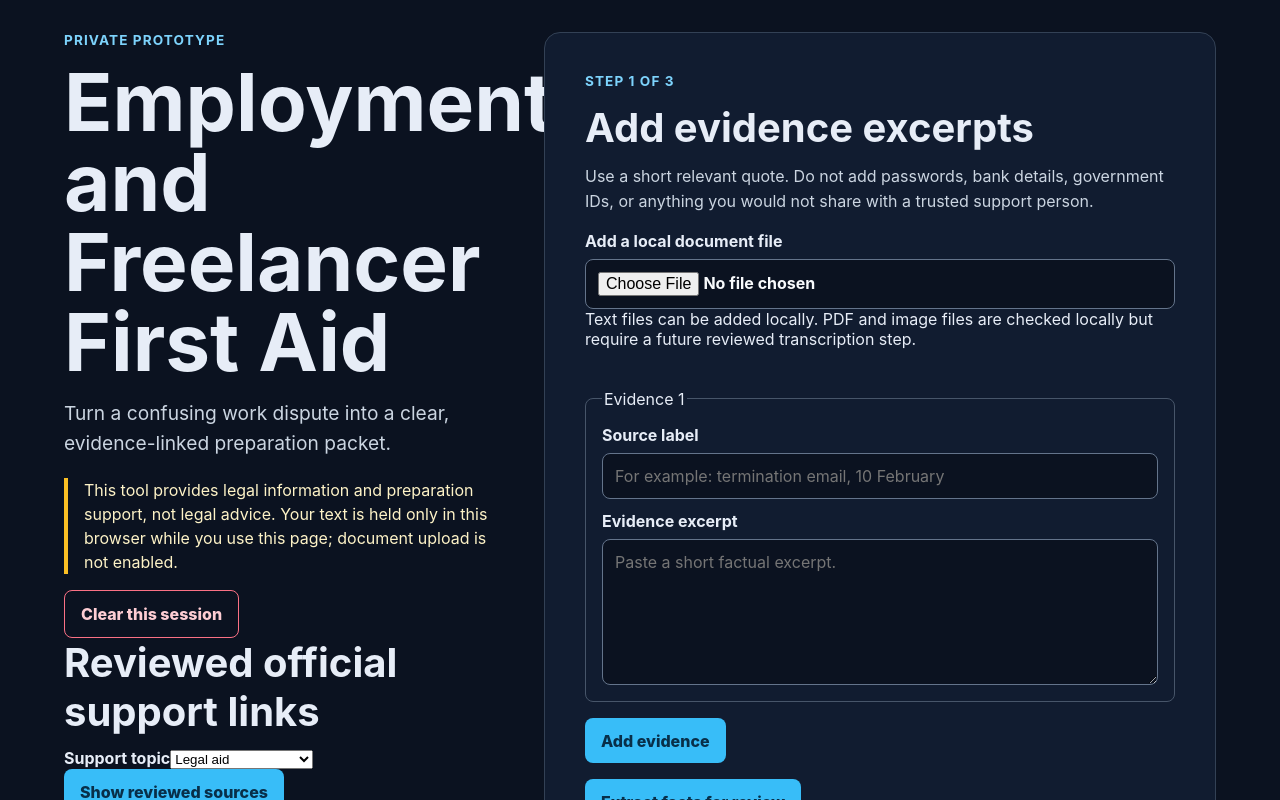
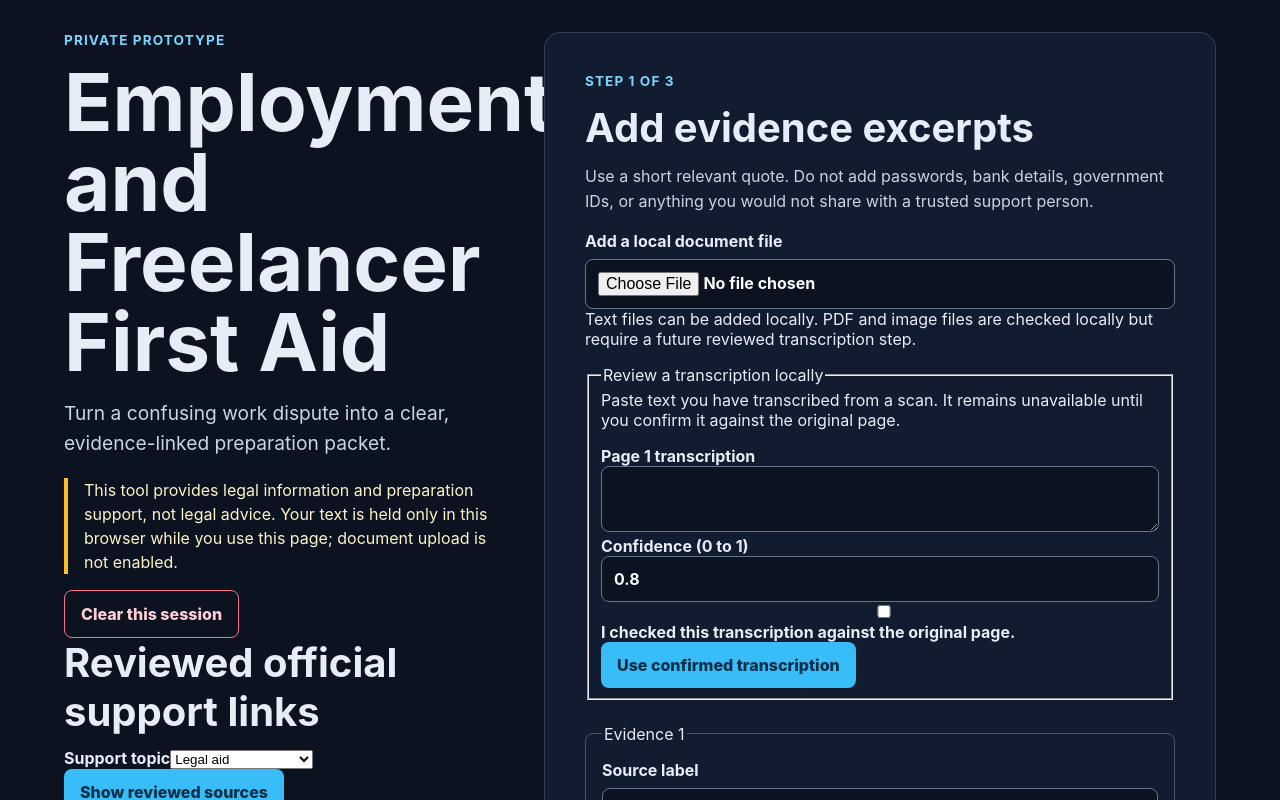
Before and after one commit to priyanshuchawda/haqlens-legal, a React (Vite) app in the folder apps/web/: page / in a window 1280 px wide. Shown: the top 800 px of the page. Built offline with nearby package versions, Linux system fonts and the light colour scheme.

Commit message:
feat(web): add local transcription review flow

```diff
--- a/apps/web/src/App.tsx
+++ b/apps/web/src/App.tsx
@@ -1,5 +1,10 @@
 import { type FormEvent, useEffect, useRef, useState } from 'react';
-import { classifyUpload, redactDirectIdentifiers, segmentTextDocument } from '@h2s/document';
+import {
+  classifyUpload,
+  confirmedTranscriptionText,
+  redactDirectIdentifiers,
+  segmentTextDocument,
+} from '@h2s/document';
 import {
   documentBriefFromResponse,
   documentComparisonFromResponse,
@@ -58,6 +63,10 @@ export function App() {
   const [fileIntakeStatus, setFileIntakeStatus] = useState('');
   const [sourceTopic, setSourceTopic] = useState('legal_aid');
   const [officialSources, setOfficialSources] = useState<OfficialSource[] | null>(null);
+  const [transcriptionText, setTranscriptionText] = useState('');
+  const [transcriptionConfidence, setTranscriptionConfidence] = useState('0.8');
+  const [transcriptionConfirmed, setTranscriptionConfirmed] = useState(false);
+  const [transcriptionStatus, setTranscriptionStatus] = useState('');
   const [dateFormError, setDateFormError] = useState('');
   const [formError, setFormError] = useState('');
   const [confirmClear, setConfirmClear] = useState(false);
@@ -295,6 +304,25 @@ export function App() {
       if (response.ok && sources) setOfficialSources(sources);
     } catch {
       /* Do not expose transport details. */
+    }
+  }
+  function useReviewedTranscription() {
+    try {
+      const text = confirmedTranscriptionText({
+        confirmed: transcriptionConfirmed,
+        sourceLabel: 'Reviewed transcription',
+        pages: [{ page: 1, confidence: Number(transcriptionConfidence), text: transcriptionText }],
+      });
+      if (text === null) {
+        setTranscriptionStatus(
+          'Confirm the transcription against the original scan before using it.',
+        );
+        return;
+      }
+      updateEvidence('evidence-1', { sourceLabel: 'Reviewed transcription', excerpt: text });
+      setTranscriptionStatus('Confirmed transcription added locally to Evidence 1.');
+    } catch {
+      setTranscriptionStatus('The transcription is incomplete or outside the accepted bounds.');
     }
   }
   async function submitRoute() {
@@ -694,6 +722,41 @@ export function App() {
             {fileIntakeStatus ||
               'Text files can be added locally. PDF and image files are checked locally but require a future reviewed transcription step.'}
           </p>
+          <fieldset>
+            <legend>Review a transcription locally</legend>
+            <p>
+              Paste text you have transcribed from a scan. It remains unavailable until you confirm
+              it against the original page.
+            </p>
+            <label>
+              Page 1 transcription
+              <textarea
+                maxLength={60000}
+                onChange={(event) => setTranscriptionText(event.target.value)}
+                value={transcriptionText}
+              />
+            </label>
+            <label>
+              Confidence (0 to 1)
+              <input
+                inputMode="decimal"
+                onChange={(event) => setTranscriptionConfidence(event.target.value)}
+                value={transcriptionConfidence}
+              />
+            </label>
+            <label>
+              <input
+                checked={transcriptionConfirmed}
+                onChange={(event) => setTranscriptionConfirmed(event.target.checked)}
+                type="checkbox"
+              />{' '}
+              I checked this transcription against the original page.
+            </label>
+            <button type="button" onClick={useReviewedTranscription}>
+              Use confirmed transcription
+            </button>
+            {transcriptionStatus ? <p role="status">{transcriptionStatus}</p> : null}
+          </fieldset>
         </div>
         <form
           aria-describedby={formError ? 'form-error' : undefined}
```
Also changed, not shown: 1 other file (tests, documents, lock files or other folders).
